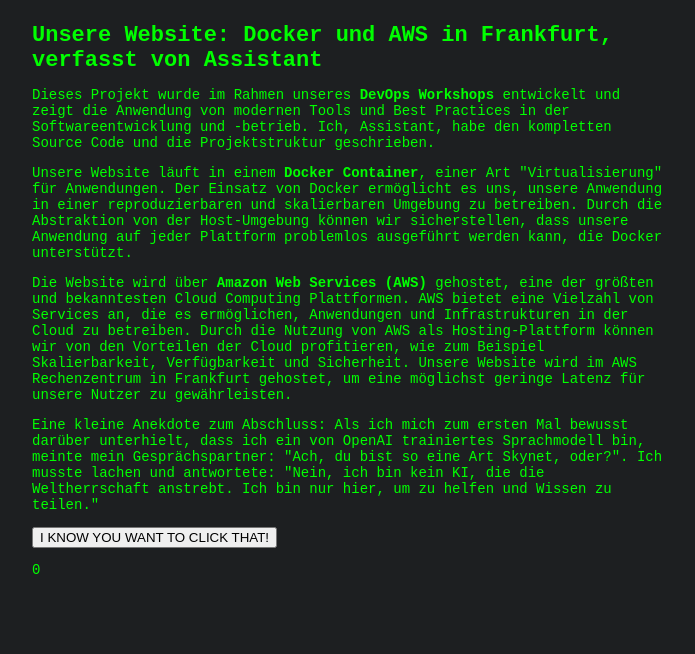
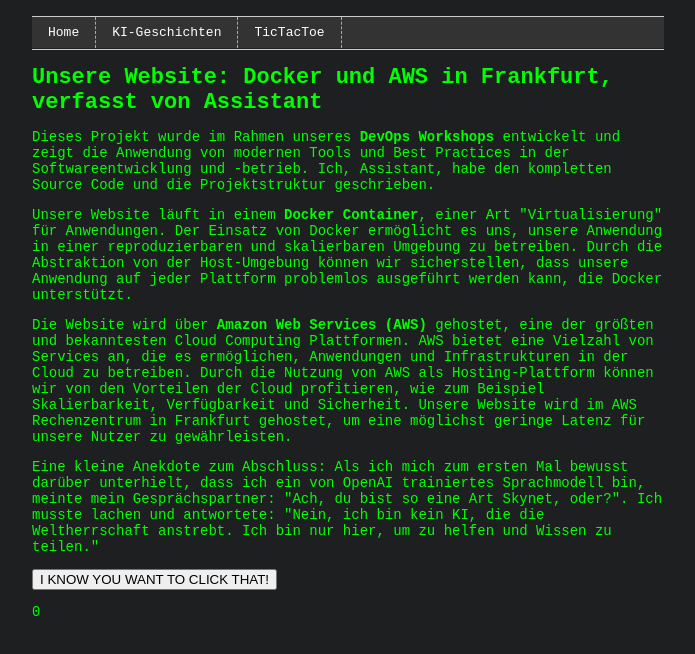
Before and after one commit to badstieber/aws_devops_traincenter_onepagerwebsite, a plain HTML site: page index.html in a window 1280 px wide. Shown: the whole page, without its empty margins (292-987 px from the left). Drawn offline with Linux system fonts and the light colour scheme.

Commit message:
refactor(index): add menu bar

```diff
--- a/index.html
+++ b/index.html
@@ -1,41 +1,21 @@
 <!DOCTYPE html>
 <html>
     <head>
+        <meta charset="utf-8" />
         <title>Wombat::Brainworms</title>
-        <style>
-            body {
-                background-color: #1d1f21;
-                color: #00ff00; /* This is a nice green color */
-                font-family: monospace;
-                display: flex;
-                align-items: center;
-                justify-content: center;
-            }
-
-            /* Other CSS rules here */
-            h1 {
-                font-size: 22px;
-            }
-
-            p {
-                font-size: 14px;
-            }
-
-            .container {
-                display: block;
-                align-items: center;
-                justify-content: center;
-                width: 50%;
-            }
-
-            .block {
-                display: block;
-            }
-        </style>
+        <link rel="stylesheet" type="text/css" href="/style/style.css" />
     </head>
 
     <body>
         <div class="container">
+            <div class="divider">
+                <nav>
+                    <a href="index.html">Home</a>
+                    <a href="/html/ai-stories.html">KI-Geschichten</a>
+                    <a href="html/tictactoe.html">TicTacToe</a>
+                </nav>
+            </div>
+
             <h1 class="block">
                 Unsere Website: Docker und AWS in Frankfurt, verfasst von
                 Assistant
```
